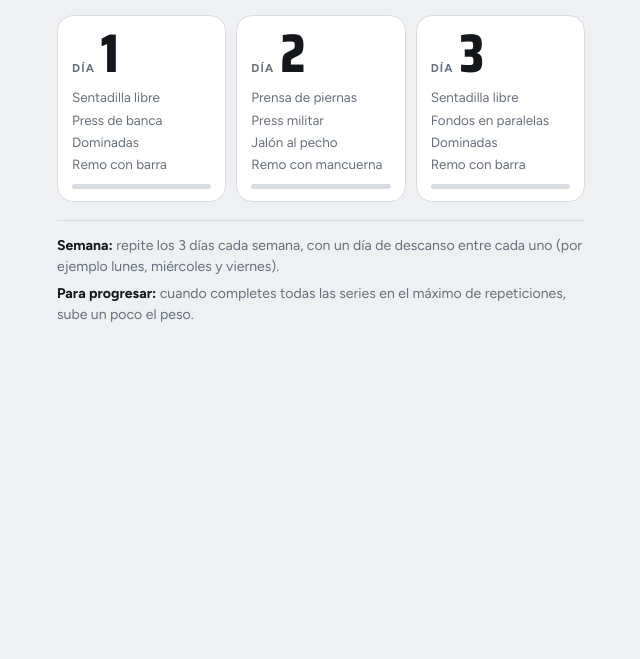
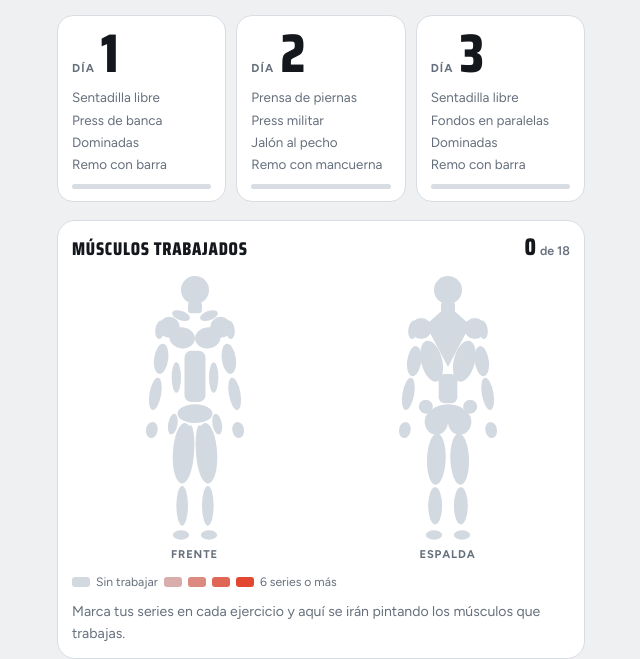
Before and after one commit to Leonix97/GYM, a plain HTML site: page index.html in a window 1280 px wide. Shown: the part 143-802 px from the top of the page, without its empty margins (319-959 px from the left). Drawn offline with Linux system fonts and the light colour scheme.

Commit message:
Mapa de músculos trabajados en el inicio
- Figura de frente y espalda que se va pintando según las series marcadas (principal cuenta 1 serie, de ayuda media)
- 4 intensidades hasta 6 series o más por semana, contador de músculos y los 5 más trabajados
- Botón Empezar semana nueva con confirmación para poner las series en cero
- Caché sin conexión: fullbody-v7

Co-Authored-By: Claude Opus 5.5 <noreply@anthropic.com>
Claude-Session: https://claude.ai/code/session_01AxZj3nQQGcCRBcVXtb3Nz2

```diff
--- a/index.html
+++ b/index.html
@@ -136,6 +136,25 @@ h3{font-size:1.15rem;font-weight:800;letter-spacing:.04em}
 .mb{fill:var(--body)}
 .mp{fill:var(--hot)}
 .ms{fill:var(--warm)}
+/* mapa de músculos trabajados en el inicio */
+.l1{fill:color-mix(in srgb,var(--hot) 30%,var(--body))}
+.l2{fill:color-mix(in srgb,var(--hot) 55%,var(--body))}
+.l3{fill:color-mix(in srgb,var(--hot) 78%,var(--body))}
+.l4{fill:var(--hot)}
+.musc{background:var(--surface);border:1px solid var(--line);border-radius:18px;padding:14px;display:grid;gap:10px}
+.musc-head{display:flex;justify-content:space-between;align-items:baseline;gap:10px;flex-wrap:wrap}
+.musc-count{font:800 1.5rem/1 var(--f-display);font-variant-numeric:tabular-nums}
+.musc-count small{font:600 .78rem var(--f-body);color:var(--muted);margin-left:4px}
+.musc .figs{display:grid;grid-template-columns:1fr 1fr;gap:8px}
+.musc figure{margin:0;display:grid;gap:2px;justify-items:center}
+.musc svg{width:100%;max-width:140px;height:auto}
+.musc figcaption{font-size:.7rem;color:var(--muted);font-weight:700;letter-spacing:.08em;text-transform:uppercase}
+.scale{display:flex;align-items:center;gap:6px;font-size:.76rem;color:var(--muted);flex-wrap:wrap}
+.scale i{width:18px;height:10px;border-radius:3px;display:inline-block}
+.musc-top{display:flex;flex-wrap:wrap;gap:6px}
+.musc-empty{margin:0;font-size:.88rem;color:var(--muted)}
+.musc-foot{display:flex;flex-wrap:wrap;gap:6px 12px;align-items:center;font-size:.85rem}
+.musc-foot .reset{padding:0}
 /* inicio: cabecera con engranaje */
 .hero{display:flex;justify-content:space-between;align-items:flex-start;gap:12px}
 .hero>div{min-width:0}
@@ -643,6 +662,34 @@ const BACK=[
   ['lumbar',`<rect x="52" y="90" width="16" height="25" rx="5"/>`],['triceps',pair(31,79,6,13,8)],['antebrazos',pair(26,107,5,14,10)],
   ['gluteos',pair(50,131,10,11)],['abductores',pair(41,118,6,6)],['deltlat',pair(30,52,4,8,8)],['isquios',pair(50,163,8,22,2)],['gemelos',pair(49,203,6,16)]
 ];
+/* series hechas por músculo en la rutina activa: principal cuenta 1, de ayuda 0.5 */
+function workload(){
+  const w={};
+  DAYS.forEach(d=>d.ex.forEach((e,i)=>{const n=doneOf(d.n,i).filter(Boolean).length; if(!n) return; const x=EX[e.id];
+    x.prim.forEach(m=>w[m]=(w[m]||0)+n); x.sec.forEach(m=>w[m]=(w[m]||0)+n*.5);}));
+  return w;
+}
+const lvl=v=>!v?'mb':v<2?'l1':v<4?'l2':v<6?'l3':'l4'; // 6 series o más a la semana = músculo completo
+function heatMap(parts,w,label){
+  return `<svg viewBox="0 0 120 236" role="img" aria-label="${label}"><g class="mb">${BASE}</g>${parts.map(([k,s])=>`<g class="${k?lvl(w[k]):'mb'}">${s}</g>`).join('')}</svg>`;
+}
+let weekAsk=false;
+function muscCard(){
+  const w=workload(), all=Object.keys(NAMES), hit=all.filter(m=>w[m]>0), top=hit.sort((a,b)=>w[b]-w[a]).slice(0,5);
+  const sw=c=>`<i class="${c}" style="background:${c==='mb'?'var(--body)':c==='l4'?'var(--hot)':`color-mix(in srgb,var(--hot) ${{l1:30,l2:55,l3:78}[c]}%,var(--body))`}"></i>`;
+  return `<section class="musc" aria-label="Músculos trabajados">
+    <div class="musc-head"><h3>Músculos trabajados</h3><span class="musc-count">${hit.length}<small>de ${all.length}</small></span></div>
+    <div class="figs">
+      <figure>${heatMap(FRONT,w,'Frente: músculos trabajados')}<figcaption>Frente</figcaption></figure>
+      <figure>${heatMap(BACK,w,'Espalda: músculos trabajados')}<figcaption>Espalda</figcaption></figure>
+    </div>
+    <div class="scale">${sw('mb')}Sin trabajar ${sw('l1')}${sw('l2')}${sw('l3')}${sw('l4')} 6 series o más</div>
+    ${hit.length?`<div class="musc-top">${top.map(m=>`<span class="chip">${NAMES[m]} · ${(Math.round(w[m]*2)/2).toString().replace('.',',')} series</span>`).join('')}</div>`
+      :'<p class="musc-empty">Marca tus series en cada ejercicio y aquí se irán pintando los músculos que trabajas.</p>'}
+    ${hit.length?`<div class="musc-foot">${weekAsk?`<span>¿Borrar las series marcadas de todos los días?</span><button class="linkbtn" id="weekYes">Sí, empezar de cero</button><button class="reset" id="weekNo">Cancelar</button>`
+      :`<button class="reset" id="weekNew">Empezar semana nueva</button>`}</div>`:''}
+  </section>`;
+}
 function bodyMap(parts,prim,sec,label){
   const c=k=>prim.includes(k)?'mp':sec.includes(k)?'ms':'mb';
   return `<svg viewBox="0 0 120 236" role="img" aria-label="${label}"><g class="mb">${BASE}</g>${parts.map(([k,s])=>`<g class="${k?c(k):'mb'}">${s}</g>`).join('')}</svg>`;
@@ -667,6 +714,7 @@ function renderHome(){
         <span class="meta">${d.ex.map(e=>`<span>${esc(exName(e))}</span>`).join('')}</span>
         <span class="prog"><i style="width:${Math.round(dayPct(d.n)*100)}%"></i></span>
       </button>`).join('')}</div>
+    ${muscCard()}
     <div class="note">
       ${CFG.note?`<span><b>Semana:</b> ${esc(CFG.note)}</span>`:`<span><b>Semana:</b> ${n===1?'repite el día al menos dos veces por semana, con descanso entre sesiones.':`repite los ${n} días cada semana${n<=3?', con un día de descanso entre cada uno':''}${n===3?' (por ejemplo lunes, miércoles y viernes)':''}.`}</span>`}
       <span><b>Para progresar:</b> cuando completes todas las series en el máximo de repeticiones, sube un poco el peso.</span>
@@ -1012,6 +1060,9 @@ $('#libView').addEventListener('change',e=>{
 $('#home').addEventListener('click',e=>{
   if(e.target.closest('#gearBtn')){openCfg(); return;}
   if(e.target.closest('#libBtn')){openLib(); return;}
+  if(e.target.closest('#weekNew')){weekAsk=true; renderHome(); $('#weekYes').focus(); return;}
+  if(e.target.closest('#weekNo')){weekAsk=false; renderHome(); return;}
+  if(e.target.closest('#weekYes')){weekAsk=false; prog={}; save(); stopRest(); renderHome(); toast('Semana nueva: series en cero'); return;}
   const b=e.target.closest('.day'); if(b){renderDay(+b.dataset.d); show('dayView');}
 });
 $('#cfgView').addEventListener('click',cfgAct);
--- a/sw.js
+++ b/sw.js
@@ -1,6 +1,6 @@
 // Guarda la app para que abra sin internet.
 // Si cambias index.html, sube también este archivo con otro número de versión.
-const CACHE='fullbody-v6';
+const CACHE='fullbody-v7';
 const CORE=['./','./index.html','./manifest.json','./icon-192.png','./icon-512.png','./apple-touch-icon.png'];
 self.addEventListener('install',e=>{e.waitUntil(caches.open(CACHE).then(c=>c.addAll(CORE)).then(()=>self.skipWaiting()));});
 self.addEventListener('activate',e=>{e.waitUntil(caches.keys().then(ks=>Promise.all(ks.filter(k=>k!==CACHE).map(k=>caches.delete(k)))).then(()=>self.clients.claim()));});
```
